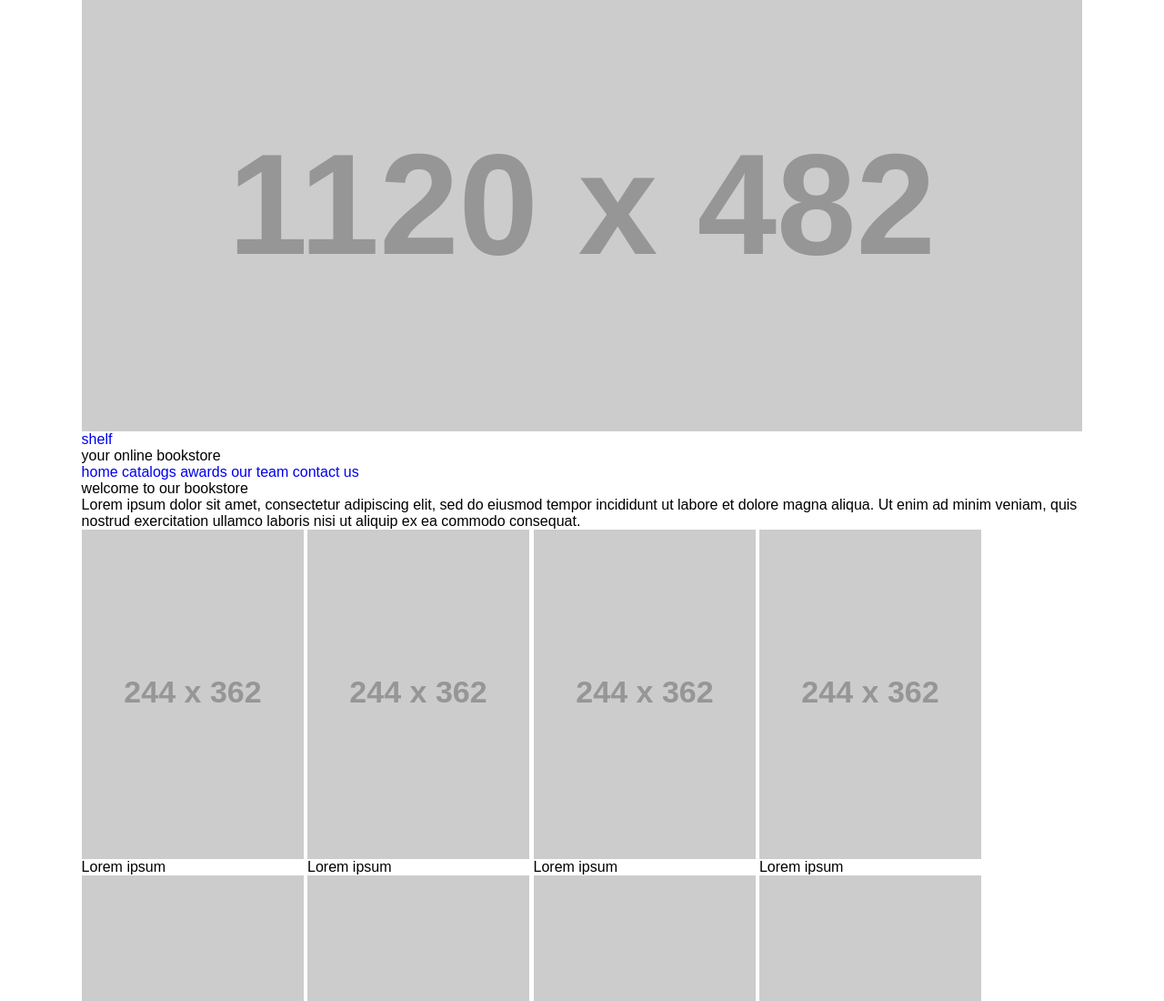
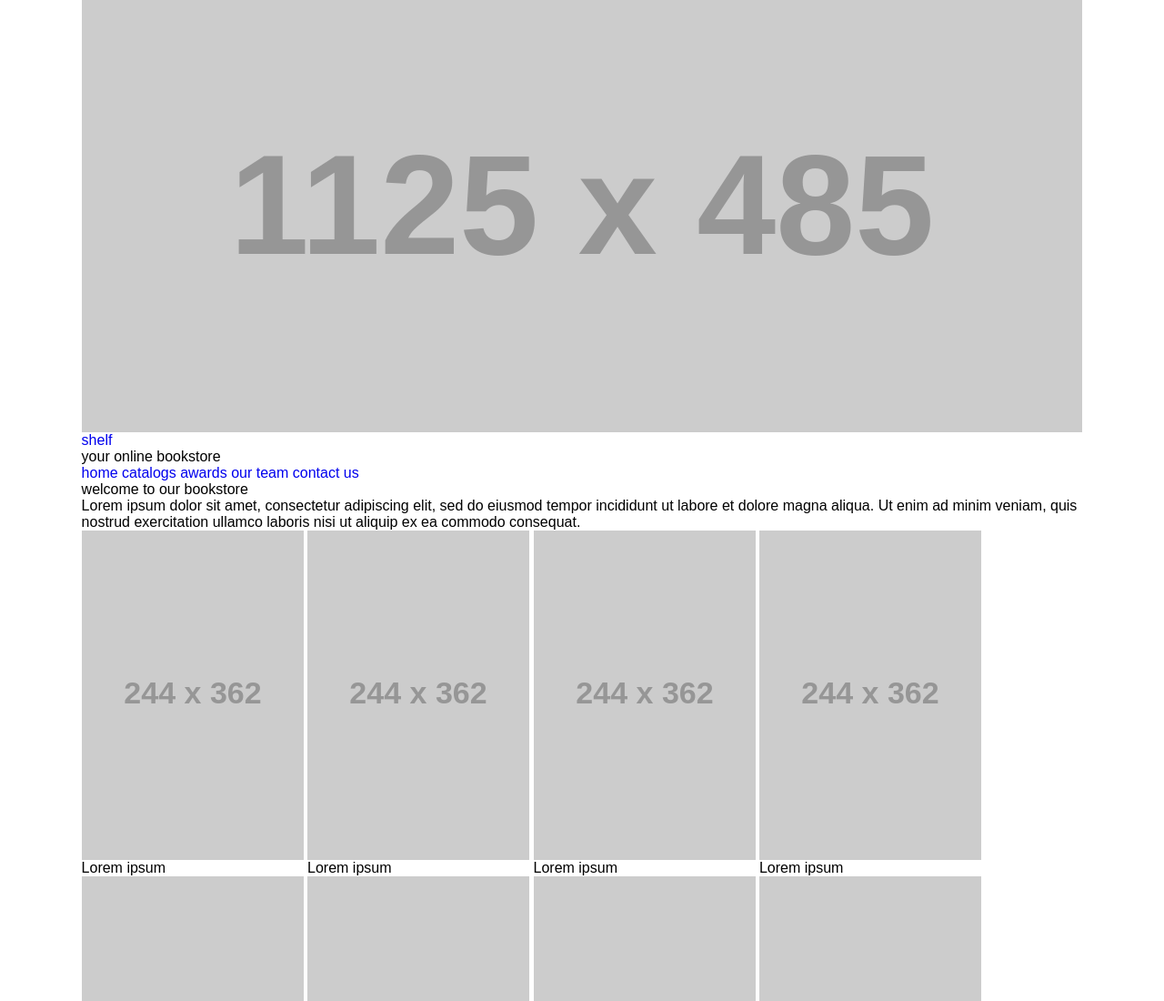
Before and after one commit to Shirly-D/Shelf, a plain HTML site: page shelf-framework/index.html in a window 1280 px wide. Shown: the top 1100 px of the page at 91% size. Drawn offline with Linux system fonts and the light colour scheme; placeholder pictures from the web are drawn by us.

Commit message:
header commit

```diff
--- a/shelf-framework/index.html
+++ b/shelf-framework/index.html
@@ -49,7 +49,7 @@
     <header>
       <div class="wrapper">
         <figure>
-          <img src="https://via.placeholder.com/1120x482.png" alt="Windmill">
+          <img src="https://via.placeholder.com/1125x485.png" alt="Windmill">
         </figure>
         <div class="banner-section">
           <h1 class="banner-heading"><a href="#fixme" title="Shelf">shelf</a></h1>
```
